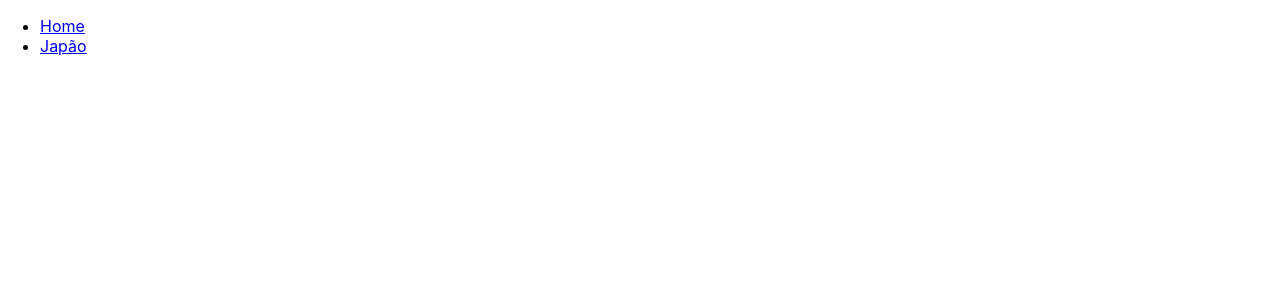
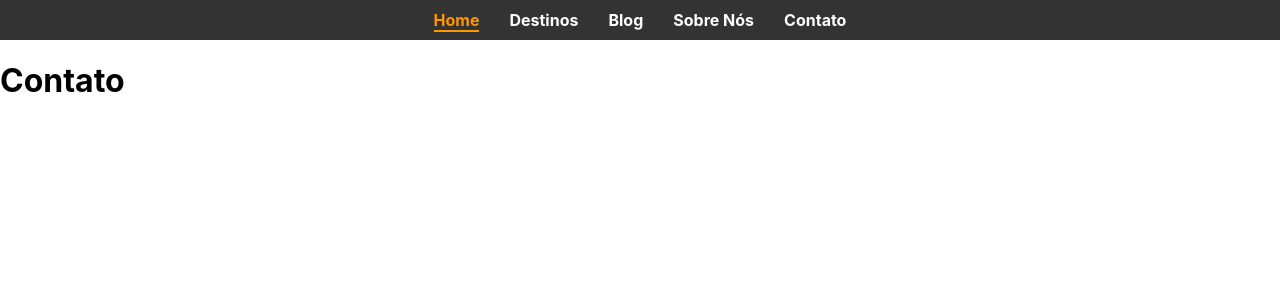
Before and after one commit to El-Raptor/dois-embarcando, a React (Create React App) app: page /contato in a window 1280 px wide. Before the commit this address had no page. Shown: the top 300 px of the page. Built offline with nearby package versions, Linux system fonts and the light colour scheme.

Commit message:
Menu de Navegação Adicionado

```diff
--- a/src/App.js
+++ b/src/App.js
@@ -1,13 +1,17 @@
-import React from 'react';
-import { BrowserRouter as Router } from 'react-router-dom';
-import AppRoutes from './routes/AppRoutes';
-import Header from './components/Header';
+import React from "react";
+import { BrowserRouter as Router } from "react-router-dom";
+import Header from "./components/Header"; // Header contendo NavBar
+//import Footer from "./components/Footer";
+import AppRoutes from "./routes/AppRoutes";
 
-const App = () => (
-  <Router>
-    <Header />
-    <AppRoutes />
-  </Router>
-);
+const App = () => {
+  return (
+    <Router>
+      <Header /> {/* NavBar será parte do Header */}
+      <AppRoutes />
+      {/*<Footer />*/}
+    </Router>
+  );
+};
 
 export default App;
--- a/src/components/Header.jsx
+++ b/src/components/Header.jsx
@@ -1,15 +1,12 @@
-import React from 'react';
-import { Link } from 'react-router-dom';
+import React from "react";
+import NavBar from "./NavBar";
 
-const Header = () => (
-  <header>
-    <nav>
-      <ul>
-        <li><Link to="/">Home</Link></li>
-        <li><Link to="/country/japan">Japão</Link></li>
-      </ul>
-    </nav>
-  </header>
-);
+const Header = () => {
+  return (
+    <header>
+      <NavBar />
+    </header>
+  );
+};
 
 export default Header;
--- /dev/null
+++ b/src/components/NavBar.jsx
@@ -0,0 +1,65 @@
+import React, { useState } from "react";
+import { Link } from "react-router-dom";
+import "../styles/components/NavBar.css";
+
+const NavBar = () => {
+  const [activeLink, setActiveLink] = useState("/");
+
+  const handleLinkClick = (path) => {
+    setActiveLink(path); // Atualiza o link ativo
+  };
+
+  return (
+    <nav className="navbar">
+      <ul className="navbar-list">
+        <li className="navbar-item">
+          <Link
+            to="/"
+            onClick={() => handleLinkClick("/")}
+            className={activeLink === "/" ? "active" : ""}
+          >
+            Home
+          </Link>
+        </li>
+        <li className="navbar-item">
+          <Link
+            to="/destinos"
+            onClick={() => handleLinkClick("/destinos")}
+            className={activeLink === "/destinos" ? "active" : ""}
+          >
+            Destinos
+          </Link>
+        </li>
+        <li className="navbar-item">
+          <Link
+            to="/blog"
+            onClick={() => handleLinkClick("/blog")}
+            className={activeLink === "/blog" ? "active" : ""}
+          >
+            Blog
+          </Link>
+        </li>
+        <li className="navbar-item">
+          <Link
+            to="/sobre-nos"
+            onClick={() => handleLinkClick("/sobre-nos")}
+            className={activeLink === "/sobre-nos" ? "active" : ""}
+          >
+            Sobre Nós
+          </Link>
+        </li>
+        <li className="navbar-item">
+          <Link
+            to="/contato"
+            onClick={() => handleLinkClick("/contato")}
+            className={activeLink === "/contato" ? "active" : ""}
+          >
+            Contato
+          </Link>
+        </li>
+      </ul>
+    </nav>
+  );
+};
+
+export default NavBar;
--- /dev/null
+++ b/src/pages/AboutUs.jsx
@@ -0,0 +1,11 @@
+import React from "react";
+
+const AboutUs = () => {
+  return (
+    <>
+      <h1>Sobre Nós</h1>
+    </>
+  );
+};
+
+export default AboutUs;
--- /dev/null
+++ b/src/pages/Blog.jsx
@@ -0,0 +1,11 @@
+import React from "react";
+
+const Blog = () => {
+  return (
+    <>
+      <h1>Blog</h1>
+    </>
+  );
+};
+
+export default Blog;
--- /dev/null
+++ b/src/pages/Contact.jsx
@@ -0,0 +1,11 @@
+import React from "react";
+
+const Contact = () => {
+  return (
+    <>
+      <h1>Contato</h1>
+    </>
+  );
+};
+
+export default Contact;
--- /dev/null
+++ b/src/pages/Destinations.jsx
@@ -0,0 +1,11 @@
+import React from "react";
+
+const Destinations = () => {
+  return (
+    <>
+      <h1>Destinos</h1>
+    </>
+  );
+};
+
+export default Destinations;
--- a/src/routes/AppRoutes.js
+++ b/src/routes/AppRoutes.js
@@ -1,13 +1,21 @@
-import React from 'react';
-import { Routes, Route } from 'react-router-dom';
-import Home from '../pages/Home';
-import Country from '../pages/Country';
+import React from "react";
+import { Routes, Route } from "react-router-dom";
+import Home from "../pages/Home";
+import Destinations from "../pages/Destinations";
+import Blog from "../pages/Blog";
+import AboutUs from "../pages/AboutUs";
+import Contact from "../pages/Contact";
 
-const AppRoutes = () => (
-  <Routes>
-    <Route path="/" element={<Home />} />
-    <Route path="/country/:countryId" element={<Country />} />
-  </Routes>
-);
+const AppRoutes = () => {
+  return (
+    <Routes>
+      <Route path="/" element={<Home />} />
+      <Route path="/destinos" element={<Destinations />} />
+      <Route path="/blog" element={<Blog />} />
+      <Route path="/sobre-nos" element={<AboutUs />} />
+      <Route path="/contato" element={<Contact />} />
+    </Routes>
+  );
+};
 
 export default AppRoutes;
--- /dev/null
+++ b/src/styles/components/NavBar.css
@@ -0,0 +1,33 @@
+.navbar {
+    display: flex;
+    justify-content: center;
+    background-color: #333; /* Cor de fundo */
+    padding: 10px 20px;
+  }
+
+  .navbar-list {
+    display: flex;
+    list-style: none;
+    padding: 0;
+    margin: 0;
+  }
+
+  .navbar-item {
+    margin: 0 15px;
+  }
+
+  .navbar-item a {
+    text-decoration: none;
+    color: white; /* Cor do texto */
+    font-weight: bold;
+    transition: color 0.3s ease;
+  }
+
+  .navbar-item a:hover {
+    color: #ff9800; /* Cor ao passar o mouse */
+  }
+
+  .navbar-item .active {
+    color: #ff9800; /* Cor para o item ativo */
+    border-bottom: 2px solid #ff9800; /* Linha inferior para o item ativo */
+  }
```
Also changed, not shown: src/pages/Country.jsx (renamed from src/pages/Country.js), src/pages/Home.jsx (renamed from src/pages/Home.js).
